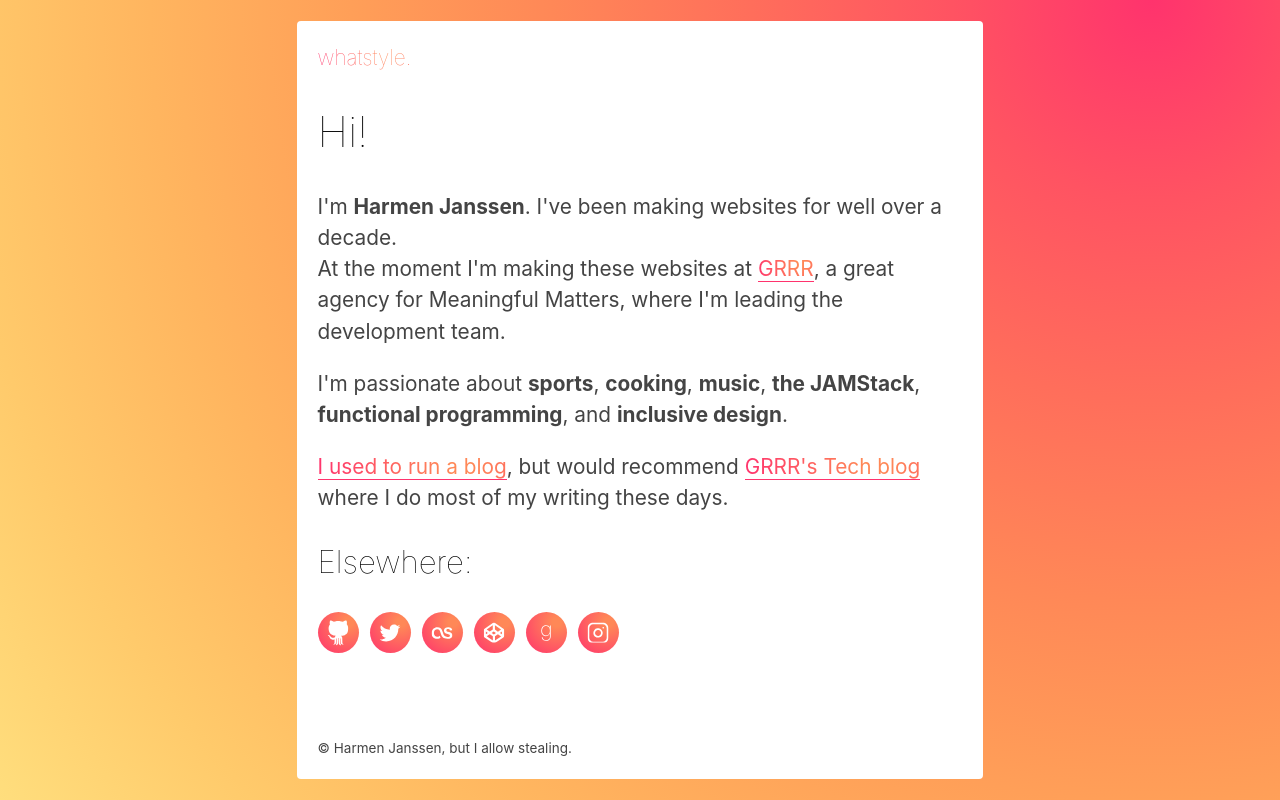
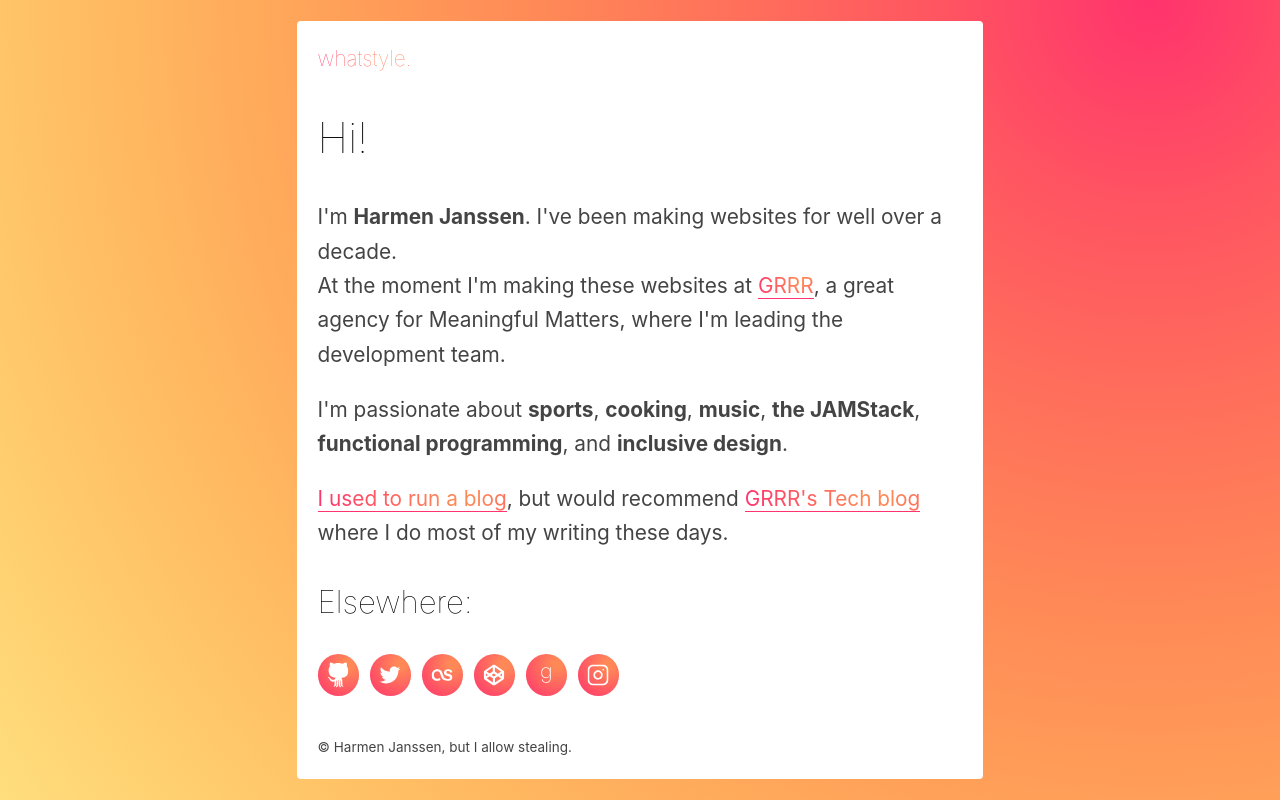
Before and after one commit to harmenjanssen/whatstyle, a Next.js app: page / in a window 1280 px wide. Built offline with nearby package versions, Linux system fonts and the light colour scheme.

Commit message:
Tweak body typography styles

```diff
--- a/styles/globals.css
+++ b/styles/globals.css
@@ -2,7 +2,6 @@
   --body-color: #444;
   --header-color: #000;
   --primary-color: #ff336d;
-  /* --secondary-color: #ffde7d; */
   --secondary-color: #ff8857;
   --gradient-position-x: 75%;
   --gradient-position-y: 25%;
@@ -45,7 +44,7 @@ body {
 @media (min-width: 420px) {
   body {
     font-size: 1.3em;
-    line-height: 1.5;
+    line-height: 1.65;
   }
 }
 
```
